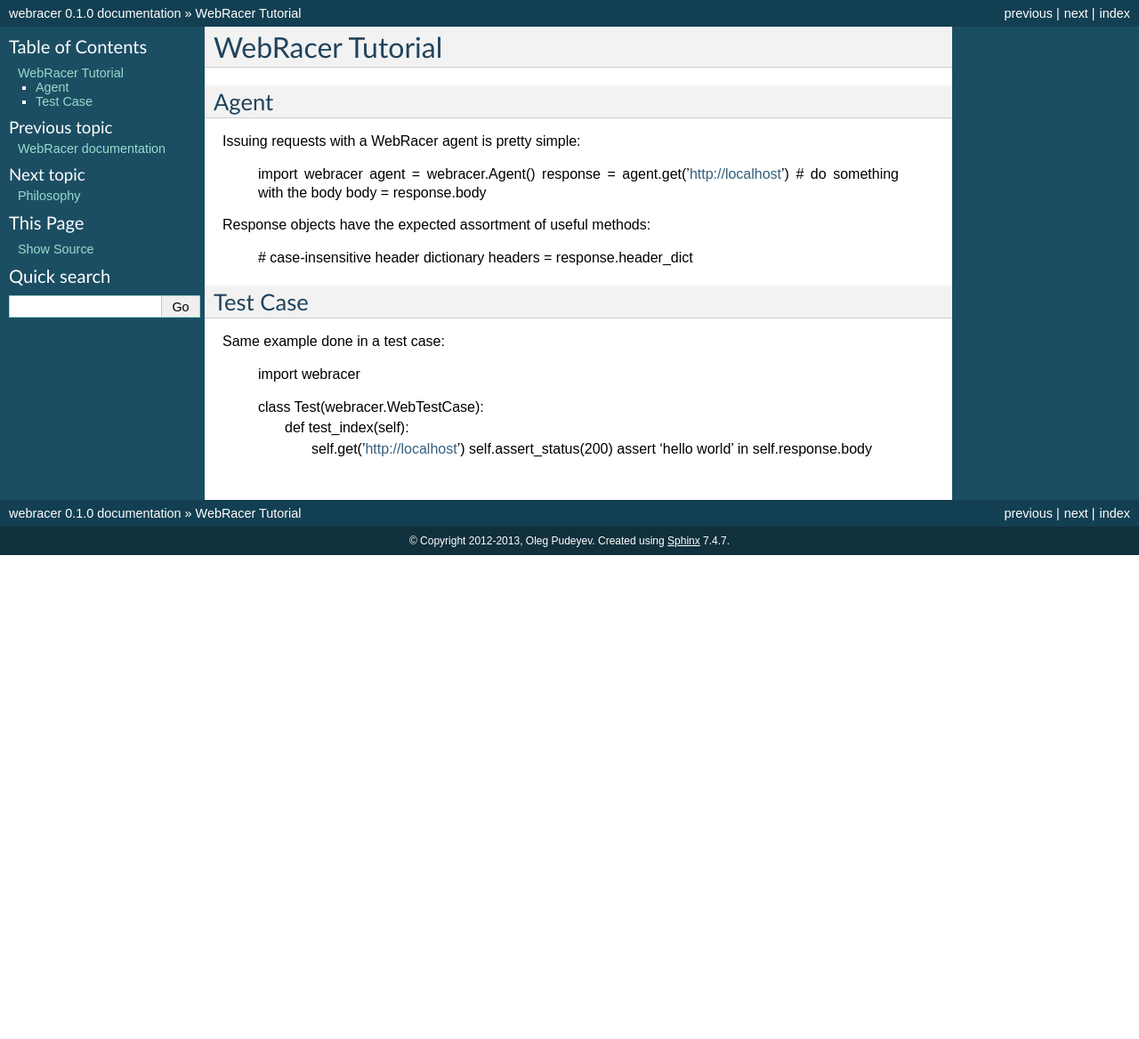
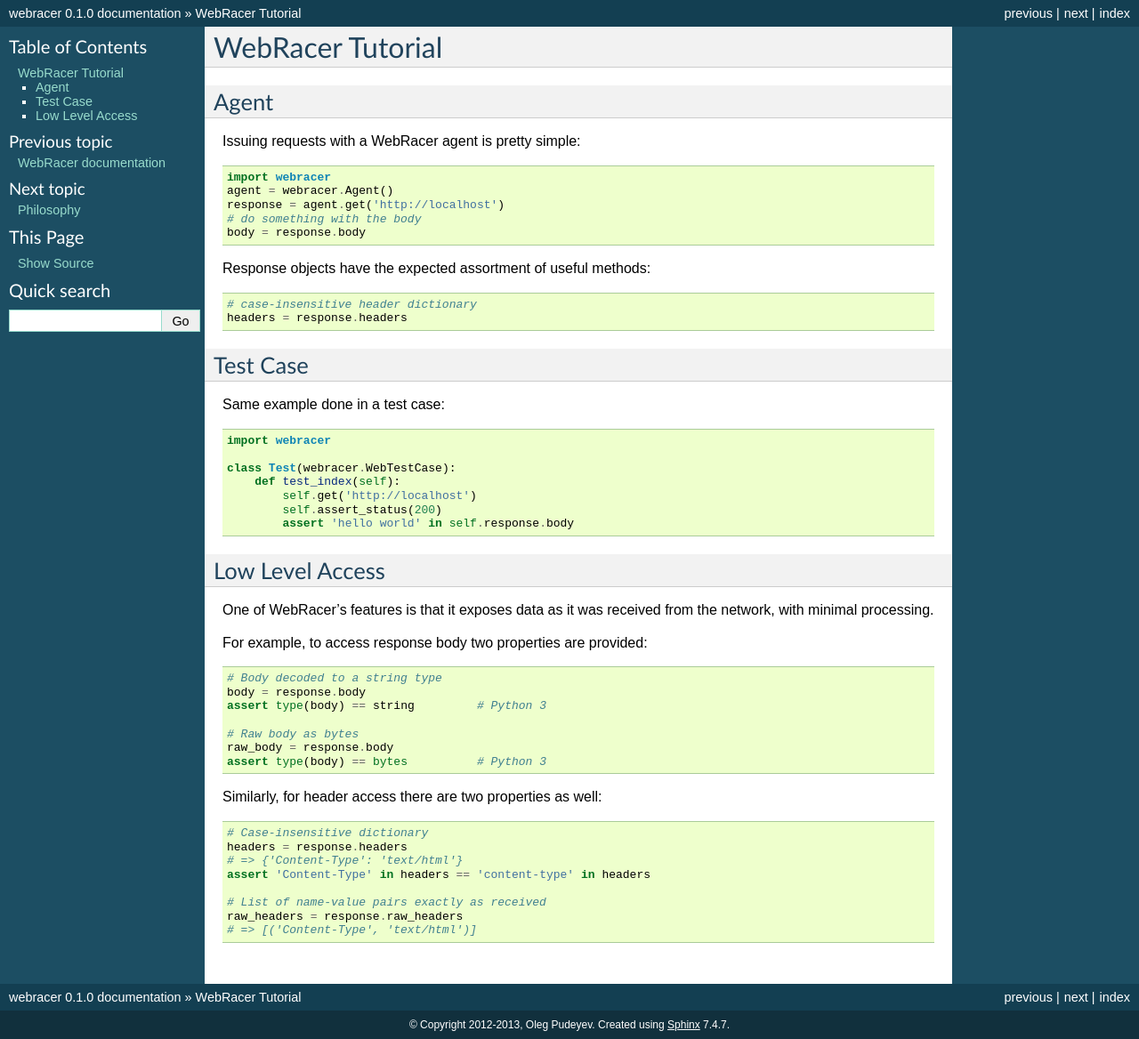
Before and after one commit to l3uddz/webracer, a Sphinx documentation site: the page built from docs/tutorial.rst, in a window 1280 px wide. Shown: the whole page at 89% size. Built offline with Sphinx 7.4.7, drawn with Linux system fonts in a browser that asks for light colours; pages that are not in the unit, such as notebooks, are missing from menus; before the commit the page ends 900 px from its top, so only the background shows below that.

Commit message:
header_dict -> headers, header_list -> raw_headers

```diff
--- a/TODO.txt
+++ b/TODO.txt
@@ -2,7 +2,6 @@
 - Use setUpClass/tearDownClass for starting and stopping bottle servers
 - Multiple selection select support for form params
 - Add a case-insensitive api to header_list
-- Add tests for header_dict case insensitivity on keys (broken in py3)
 - Rename self.config to self.webracer_config - tests are likely to have
   their own configuration
 - Investigate response body decoding further; respect encoding declared
@@ -15,3 +14,4 @@
 - Remove session_class/agent_class?
 - Remove no_session?
 - Agent copying does not respect agent class
+- Investigate whether other libraries return copies of headers, etc.
--- a/docs/tutorial.rst
+++ b/docs/tutorial.rst
@@ -4,7 +4,7 @@
 Agent
 -----
 
-Issuing requests with a WebRacer agent is pretty simple:
+Issuing requests with a WebRacer agent is pretty simple::
 
     import webracer
     agent = webracer.Agent()
@@ -12,15 +12,15 @@
     # do something with the body
     body = response.body
 
-Response objects have the expected assortment of useful methods:
+Response objects have the expected assortment of useful methods::
 
     # case-insensitive header dictionary
-    headers = response.header_dict
+    headers = response.headers
 
 Test Case
 ---------
 
-Same example done in a test case:
+Same example done in a test case::
 
     import webracer
 
@@ -29,3 +29,30 @@
             self.get('http://localhost')
             self.assert_status(200)
             assert 'hello world' in self.response.body
+
+Low Level Access
+----------------
+
+One of WebRacer's features is that it exposes data as it was received from
+the network, with minimal processing.
+
+For example, to access response body two properties are provided::
+
+    # Body decoded to a string type
+    body = response.body
+    assert type(body) == string         # Python 3
+
+    # Raw body as bytes
+    raw_body = response.body
+    assert type(body) == bytes          # Python 3
+
+Similarly, for header access there are two properties as well::
+
+    # Case-insensitive dictionary
+    headers = response.headers
+    # => {'Content-Type': 'text/html'}
+    assert 'Content-Type' in headers == 'content-type' in headers
+
+    # List of name-value pairs exactly as received
+    raw_headers = response.raw_headers
+    # => [('Content-Type', 'text/html')]
```
Also changed, not shown: 6 other files.
